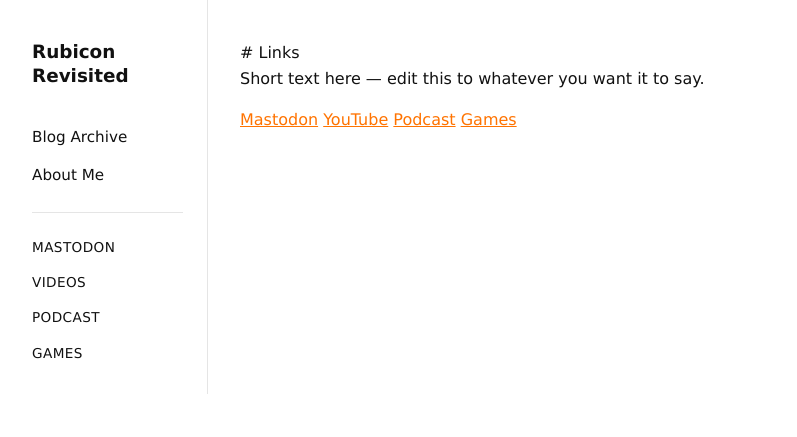
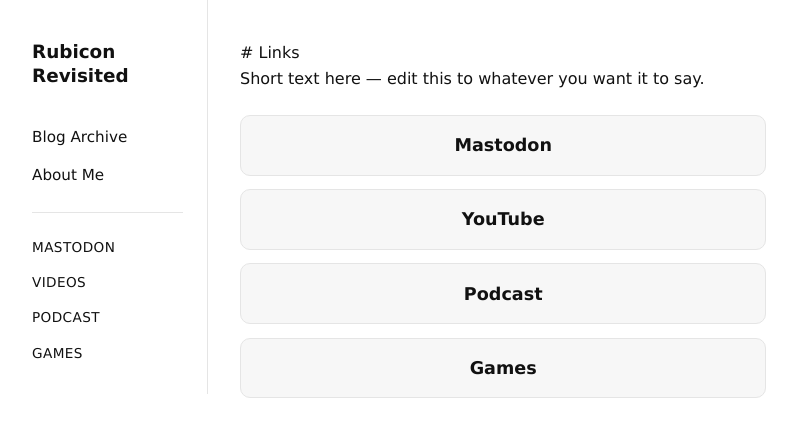
Before and after one commit to StepanJiri/stepankarasek.github.io, a Jekyll site: the page built from start.html, in a window 1280 px wide. Shown: the top 437 px of the page, without its empty margins (152-949 px from the left). Built offline with Jekyll 4.4.1, drawn with Linux system fonts in a browser that asks for light colours.

Commit message:
Update style.css

```diff
--- a/assets/css/style.css
+++ b/assets/css/style.css
@@ -313,6 +313,33 @@ color: var(--muted);
 word-break: break-all;
 }
 
+/* ---------- Start / links page ---------- */
+.start-buttons {
+display: flex;
+flex-direction: column;
+gap: 0.85rem;
+margin-top: 1.5rem;
+}
+
+.start-btn {
+display: block;
+padding: 0.95rem 1.25rem;
+border: 1px solid var(--border);
+border-radius: 10px;
+background: var(--card-bg);
+color: var(--fg);
+text-decoration: none;
+font-weight: 600;
+font-size: 1.1rem;
+text-align: center;
+transition: border-color 0.15s ease, color 0.15s ease;
+}
+
+.start-btn:hover {
+border-color: var(--accent);
+color: var(--accent);
+}
+
 /* ---------- Blog listing (card grid, if still used anywhere) ---------- */
 .post-list {
 display: grid;
```
